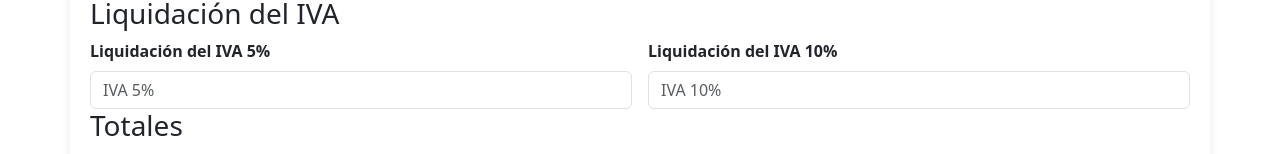
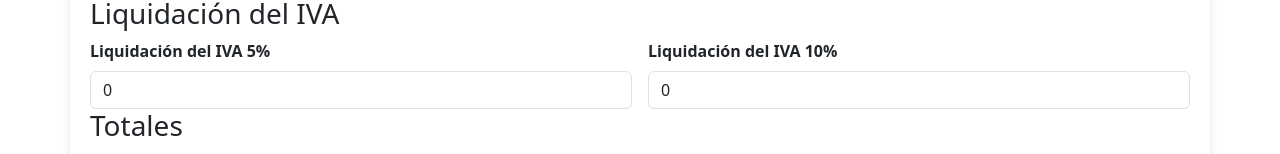
Before and after one commit to rodrigoWq/front-web-punto-de-venta, a Vue app: page /factura in a window 1280 px wide. Shown: the part 767-921 px from the top of the page. Built offline with nearby package versions, Linux system fonts and the light colour scheme; no server answers.

Commit message:
seperador de miles y redondeo added

```diff
--- a/src/components/AppNavbar.vue
+++ b/src/components/AppNavbar.vue
@@ -192,7 +192,7 @@ export default {
                 <strong>Categoría:</strong> ${producto.categoria_nombre}<br>
                 <strong>Descripción:</strong> ${producto.descripcion ?? '—'}<br>
                 <strong>Disponibilidad:</strong> ${producto.stock_disponible > 0 ? 'Disponible' : 'Sin stock'}<br>
-                <strong>Precio:</strong> $${(producto.precio_venta_actual ?? 0)}<br>
+                <strong>Precio:</strong> ${this.formateaNumero(producto.precio_venta_actual ?? 0)} ₲<br>
                 <strong>Unidad de Medida:</strong> ${producto.unidad_medida_nombre}<br>
                 <strong>IVA:</strong> ${producto.porcentaje_iva}%<br>
 
@@ -267,7 +267,11 @@ export default {
         return new Intl.NumberFormat("es-ES", {
           style: "currency",
           currency: "USD"
-        }).format(value);
+        }).format(Math.round(Number(value || 0)));
+      },
+      formateaNumero(n) {
+        if (n === null || n === undefined) return '';
+        return Number(Math.round(n)).toLocaleString('es-PY', { minimumFractionDigits: 0 });
       },
       async obtenerVentasEnEspera() {
         try {
--- a/src/components/PaymentForms.vue
+++ b/src/components/PaymentForms.vue
@@ -157,7 +157,7 @@ export default {
       return new Intl.NumberFormat('es-PY', {
         style: 'currency',
         currency: 'PYG'
-      }).format(val)
+      }).format(Math.round(Number(val || 0)))
     },
     /** Elimina el pago en la posición indicada */
     removePayment(index) {
--- a/src/models/Factura.js
+++ b/src/models/Factura.js
@@ -34,7 +34,7 @@ export default class Factura {
       sumIva10  += Number(prod.iva10)  || 0;
     });
 
-    const r = n => Number(n.toFixed(2))
+    const r = n => Math.round(Number(n))
 
     this.totalIvaExenta = r(sumExenta);
     this.totalIva5      = r(sumIva5);
--- a/src/views/ClientesView.vue
+++ b/src/views/ClientesView.vue
@@ -400,6 +400,14 @@ export default {
         console.log(`Línea de crédito actualizada para ${this.clienteActual.nombre}: ${this.creditoMonto}`);
         this.cerrarModalCredito();
       }
+    },
+    formateaNumero(n) {
+      if (n === null || n === undefined) return '';
+      return Number(Math.round(n)).toLocaleString('es-PY', { minimumFractionDigits: 0 });
+    },
+    redondearHaciaArriba(valor) {
+      if (valor === null || valor === undefined || isNaN(valor)) return 0;
+      return Math.round(Number(valor));
     }
   },
 
--- a/src/views/Factura.vue
+++ b/src/views/Factura.vue
@@ -100,23 +100,23 @@
           </td>
           <td>
             <input v-if="productoEditandoIndex === index" v-model.number="productoData.precio_unitario_neto" type="number" class="form-control form-control-sm" />
-            <span v-else>{{ producto.precio_unitario_neto  }}</span>
+            <span v-else>{{ formateaNumero(producto.precio_unitario_neto) }}</span>
           </td>
           <td>
             <span v-if="producto.tipo_iva_id === 3 || producto.tipoImpuesto === 'exenta'">
-              {{ producto.cantidad * producto.precio_unitario_neto }}
+              {{ formateaNumero(redondearHaciaArriba(producto.cantidad * producto.precio_unitario_neto)) }}
             </span>
             <span v-else></span>
           </td>
           <td>
             <span v-if="producto.tipo_iva_id === 2">
-              {{ producto.cantidad * producto.precio_unitario_neto }}
+              {{ formateaNumero(redondearHaciaArriba(producto.cantidad * producto.precio_unitario_neto)) }}
             </span>
             <span v-else></span>
           </td>
           <td>
             <span v-if="producto.tipo_iva_id === 1 || producto.tipo_iva_id === 10">
-              {{ producto.cantidad * producto.precio_unitario_neto }}
+              {{ formateaNumero(redondearHaciaArriba(producto.cantidad * producto.precio_unitario_neto)) }}
             </span>
             <span v-else></span>
           </td>
@@ -141,22 +141,22 @@
           <div class="row g-3">
             <div class="col-md-6">
               <label for="iva_5" class="form-label">Liquidación del IVA 5%</label>
-              <input type="number" class="form-control" id="iva_5" :value="factura.totalIva5" placeholder="IVA 5%" readonly  />
+              <input type="text" class="form-control" id="iva_5" :value="formateaNumero(redondearHaciaArriba(factura.totalIva5))" placeholder="IVA 5%" readonly  />
             </div>
             <div class="col-md-6">
               <label for="iva_10" class="form-label">Liquidación del IVA 10%</label>
-              <input type="number" class="form-control" id="iva_10" :value="factura.totalIva10" placeholder="IVA 10%" readonly  />
+              <input type="text" class="form-control" id="iva_10" :value="formateaNumero(redondearHaciaArriba(factura.totalIva10))" placeholder="IVA 10%" readonly  />
             </div>
           </div>
           <h3>Totales</h3>
           <div class="row g-3">
             <div class="col-md-6">
               <label for="total_factura" class="form-label">Total IVA</label>
-              <input type="number" id="total_factura" class="form-control" :value="factura.totalFactura" placeholder="Total Factura IVA" readonly />
+              <input type="text" id="total_factura" class="form-control" :value="formateaNumero(redondearHaciaArriba(factura.totalFactura))" placeholder="Total Factura IVA" readonly />
             </div>
             <div class="col-md-6">
               <label for="monto_total" class="form-label">Monto Total</label>
-              <input type="number" id="monto_total" class="form-control" :value="montoTotal" placeholder="Monto Total" readonly />
+              <input type="text" id="monto_total" class="form-control" :value="formateaNumero(redondearHaciaArriba(montoTotal))" placeholder="Monto Total" readonly />
             </div>
           </div>
 
@@ -281,7 +281,7 @@ export default {
           this.factura.fechaEmision = cabecera.fecha_emision ? cabecera.fecha_emision.split('T')[0] : '';
           this.factura.timbrado = cabecera.timbrado.toString();
           this.factura.nroFactura = cabecera.nro_comprobante.toString();
-          this.factura.condicionVenta = cabecera.credito_contado.toLowerCase() === 'contado' ? 'contado' : 'credito';
+          this.factura.condicionVenta = cabecera.credito_contado.toUpperCase() === 'CONTADO' ? 'CONTADO' : 'CONTADO';
           this.factura.direccion = cabecera.direccion || '';
           this.factura.tipo_moneda = cabecera.tipo_moneda || 'USD';
 
@@ -337,7 +337,7 @@ export default {
         this.nuevoProducto = { codigo: '', descripcion: '', valorUnitario: 0, tipoImpuesto: 'exenta' };
       },
       calcularImpuestoPorTipo() {
-        const subtotal = Number(this.productoData.cantidad) * Number(this.productoData.precio_unitario_neto);
+        const subtotal = Math.round(Number(this.productoData.cantidad) * Number(this.productoData.precio_unitario_neto));
         if (this.productoData.tipo_iva_id === 'exenta') {
           this.productoData.exenta = subtotal;
           this.productoData.iva5   = 0;
@@ -447,7 +447,7 @@ export default {
               nro_nota_remision: nroNotaRemision,
               fecha_emision: this.factura.fechaEmision ? new Date(this.factura.fechaEmision).toISOString() : null,
               tipo_moneda: this.factura.tipo_moneda || 'USD',
-              credito_contado: this.factura.condicionVenta === 'contado' ? 'CONTADO' : 'CREDITO',
+              credito_contado: this.factura.condicionVenta === 'CONTADO' ? 'CONTADO' : 'CONTADO',
               tipo_documento: 'RUC',
               nro_documento: this.selectedProviderInput,
               nombre_razon_social: this.factura.razonSocial,
@@ -487,6 +487,14 @@ export default {
         } catch (error) {
           console.error('Error al guardar la factura:', error);
         }
+      },
+      formateaNumero(n) {
+        if (n === null || n === undefined) return '';
+        return Number(n).toLocaleString('es-PY', { minimumFractionDigits: 0 });
+      },
+      redondearHaciaArriba(valor) {
+        if (valor === null || valor === undefined || isNaN(valor)) return 0;
+        return Math.round(Number(valor));
       }
 
 
--- a/src/views/FacturaPrint.vue
+++ b/src/views/FacturaPrint.vue
@@ -259,11 +259,11 @@ export default {
       }
     },
     money(n) {
-      const num = Number(n || 0)
+      const num = Math.ceil(Number(n || 0))
       return num.toLocaleString(undefined, { minimumFractionDigits: 0, maximumFractionDigits: 0 })
     },
     fmt(n) {
-      const num = Number(n || 0)
+      const num = Math.ceil(Number(n || 0))
       return num.toLocaleString()
     }
   }
--- a/src/views/Inventario/ProductosPrecioView.vue
+++ b/src/views/Inventario/ProductosPrecioView.vue
@@ -74,9 +74,9 @@
           <tbody>
             <tr v-for="prod in pagedProducts" :key="prod.producto_id">
               <td>{{ prod.nombre }}</td>
-              <td class="text-end">{{ prod.precio_venta ?? 'Sin precio' }}</td>
+              <td class="text-end">{{ prod.precio_venta ? formateaNumero(prod.precio_venta) : 'Sin precio' }}</td>
               <td>{{ prod.categoria }}</td>
-              <td class="text-end">{{ prod.precio_ultima_compra ?? 'Sin precio' }}</td>
+              <td class="text-end">{{ prod.precio_ultima_compra ? formateaNumero(prod.precio_ultima_compra) : 'Sin precio' }}</td>
               <td class="text-end">
                 <button class="btn btn-success btn-sm me-1" @click="openPriceModal(prod)">
                   $ Precio Venta
@@ -399,6 +399,10 @@ export default {
       const mm   = (`0${d.getMonth()+1}`).slice(-2);
       const dd   = (`0${d.getDate()}`).slice(-2);
       return `${yyyy}-${mm}-${dd}`;
+    },
+    formateaNumero(n) {
+      if (n === null || n === undefined) return '';
+      return Number(Math.round(n)).toLocaleString('es-PY', { minimumFractionDigits: 0 });
     }
   },
 
--- a/src/views/PantallaInicio.vue
+++ b/src/views/PantallaInicio.vue
@@ -44,7 +44,7 @@
             <td>{{ producto.nombre }}</td>
             <td>{{ producto.cantidad }}</td>
             <td>{{ producto.unidad_medida }}</td>
-            <td>{{ String(producto.precio).split('.')[0] }}</td>
+            <td>{{ formateaNumero(producto.precio) }}</td>
             <td>
               <button type="button" class="btn btn-danger btn-sm" @click="eliminarProducto(index)">
                 <i class="bi bi-trash"></i>
@@ -138,9 +138,9 @@ export default {
   },
   computed: {
     totalAmount() {
-      return this.productos.reduce((acc, producto) => {
+      return Math.round(this.productos.reduce((acc, producto) => {
         return acc + producto.cantidad * producto.precio;
-      }, 0);
+      }, 0));
     },
     productosPaginados() {
     const start = (this.paginaActual - 1) * this.itemsPorPagina;
@@ -397,6 +397,10 @@ export default {
       if (n === null || n === undefined) return ''
       return Number(n).toLocaleString('es-PY', { minimumFractionDigits: 0 })
     },
+    redondearHaciaArriba(valor) {
+      if (valor === null || valor === undefined || isNaN(valor)) return 0;
+      return Math.round(Number(valor));
+    }
   },
   mounted() {
     this.userName = localStorage.getItem("user_name") || '';
```
Also changed, not shown: src/models/Producto.js (+4 -4 lines), src/views/ListarComprobantes.vue (+3 -7 lines).
